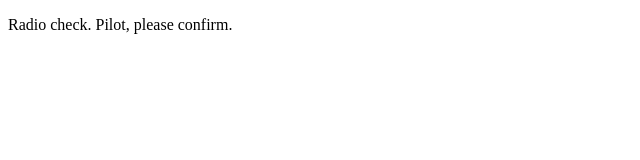
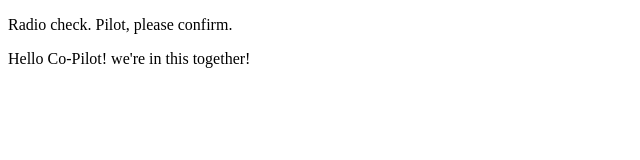
Before and after one commit to ViktoriaKovacs95/gitstudio, a plain HTML site: page index.html in a window 1280 px wide. Shown: the whole page, without its empty margins (0-640 px from the left). Drawn offline with Linux system fonts and the light colour scheme.

Commit message:
Adding Hello to my partner in crime

```diff
--- a/index.html
+++ b/index.html
@@ -4,3 +4,4 @@
       <p>Radio check. Pilot, please confirm.</p>
    </body>
 </html>
+<p>Hello Co-Pilot! we're in this together!</p>
```
